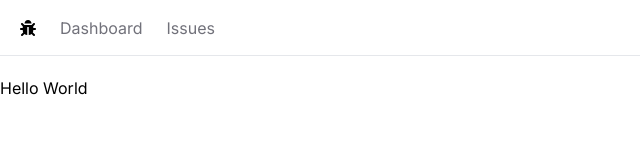
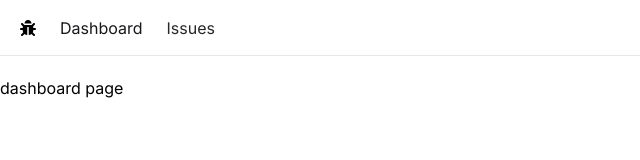
Before and after one commit to ayoubxmahmoud/issue-tracker, a Next.js app: page / in a window 1280 px wide. Shown: the top 160 px of the page, without its empty margins (0-640 px from the left). Built offline with nearby package versions, Linux system fonts and the light colour scheme.

Commit message:
Style the active link in the navbar

```diff
--- a/app/NavBar.tsx
+++ b/app/NavBar.tsx
@@ -1,17 +1,29 @@
+"use client"
+
 import Link from 'next/link'
+import { usePathname } from 'next/navigation';
 import React from 'react'
 import { FaBug } from "react-icons/fa";
+import classnames from 'classnames'
+const NavBar = () => {
+    const currentPath = usePathname();
+    console.log(currentPath);
 
-const NavBar = () => {
     const links = [
         { label: 'Dashboard', href: '/'},
         { label: 'Issues', href: '/issues'}
     ]
+
   return (
     <nav className='flex space-x-6 border-b mb-5 px-5 h-14 items-center'>
         <Link href="/"><FaBug /></Link>
         <ul className='flex space-x-6'>
-            {links.map(link => <Link key={link.href} className='text-zinc-500 hover:text-zinc-800 transition-colors' href={link.href}>{link.label}</Link>)}
+            {links.map(link => <Link key={link.href} className={classnames({
+              'text-zinc-900' : link.href === currentPath,
+              'text-zinc-500' : link.href !== currentPath,
+              'hover: text-zinc-800 transition-colors': true
+            })}
+            href={link.href}>{link.label}</Link>)}
         </ul>
     </nav>
   )
--- /dev/null
+++ b/app/issues/page.tsx
@@ -0,0 +1,11 @@
+import React from 'react'
+
+const IssuesPage = () => {
+  return (
+    <div>
+      issues page
+    </div>
+  )
+}
+
+export default IssuesPage
--- a/app/page.tsx
+++ b/app/page.tsx
@@ -2,6 +2,6 @@
 
 export default function Home() {
   return (
-    <div>Hello World</div>
+    <div>dashboard page</div>
   )
 }
--- a/package.json
+++ b/package.json
@@ -13,6 +13,7 @@
     "@types/react": "18.3.11",
     "@types/react-dom": "18.3.1",
     "autoprefixer": "10.4.20",
+    "classnames": "^2.3.2",
     "eslint": "8.57.1",
     "eslint-config-next": "14.2.15",
     "next": "14.2.15",
```
Also changed, not shown: 1 other file (tests, documents, lock files or other folders).
